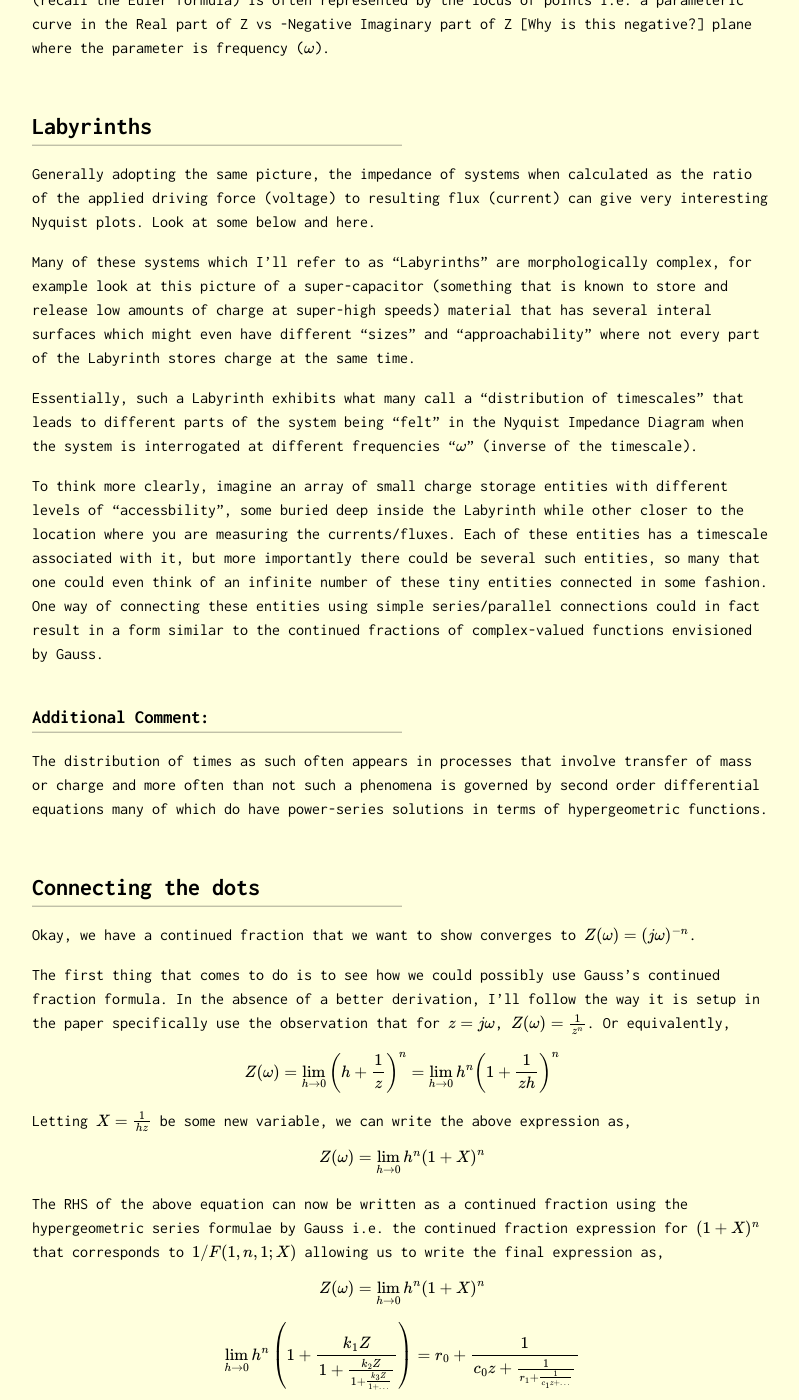
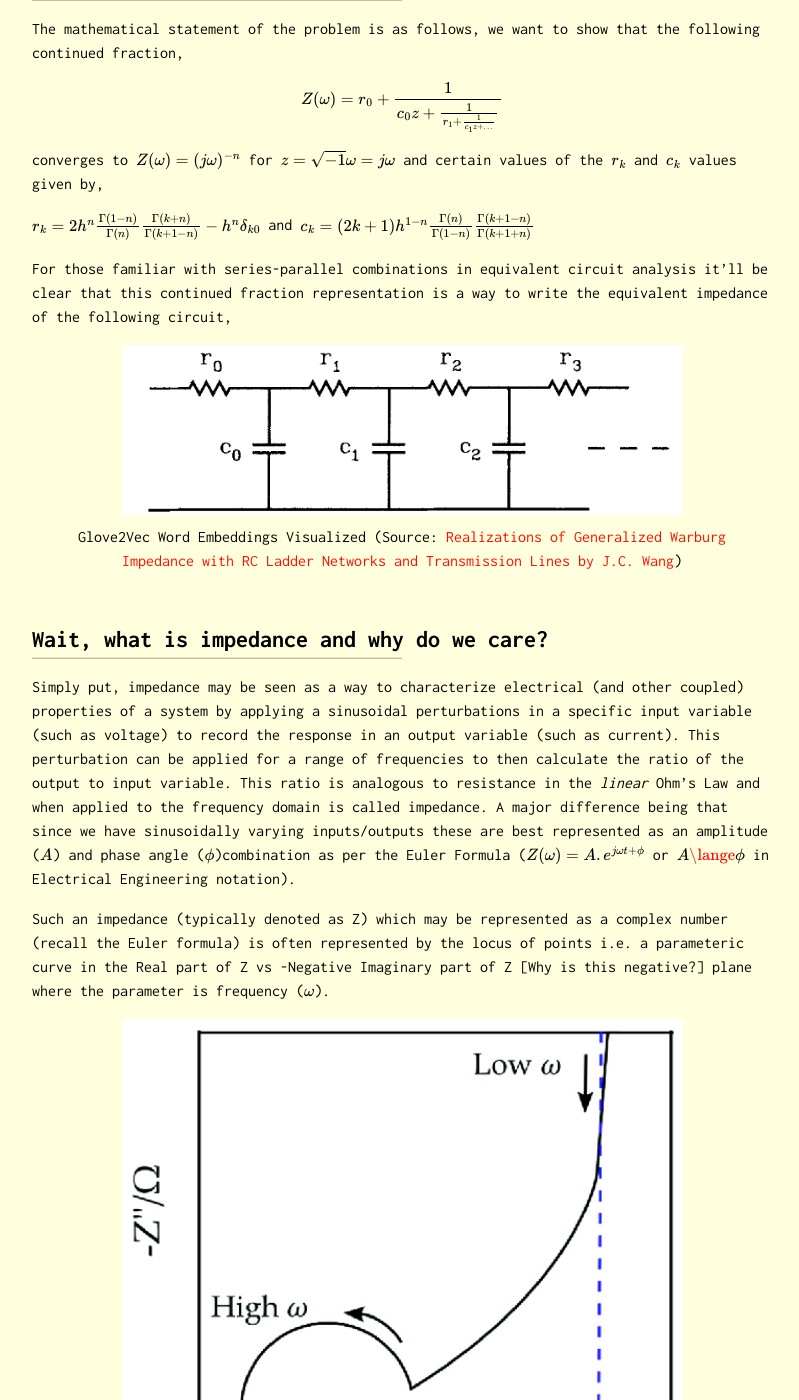
Before and after one commit to Oscuro-Phoenix/math-for-fun, a Jekyll site: the page built from _posts/2024-06-30-Problem-32.md, in a window 1280 px wide and 1400 px high, scrolled down 3705 px. Shown: the whole window, without its empty margins (238-1037 px from the left). Built offline with Jekyll 4.4.1, drawn with Linux system fonts in a browser that asks for light colours; formulas are drawn with MathJax 3; some of the changed text lies outside the part shown.

Commit message:
labyrinth

```diff
--- a/_posts/2024-06-30-Problem-32.md
+++ b/_posts/2024-06-30-Problem-32.md
@@ -16,6 +16,13 @@
 Let's say we have a stick of length $$x$$ and another stick of length $$y$$ where $$x > y$$. If I were to ask you to measure the longer stick $$x$$ using the shorter one $$y$$ there is one specific mathematical operation that immediately comes to mind i.e. division. Specifically, I would measure roughly $$x/y$$ times to see how many integer number of $$y$$ sticks can be composed to form the $$x$$ stick.
 
 Now let us say we can remove the measured portion from $$x$$ stick which leads to a reduced stick $$z = x - y\left \lfloor {x/y} \right \rfloor$$ which would necessarily have it's length lower than $$y$$. This makes $$y$$ the longer stick now! This puts us at a recursive spot where can mesure $$y$$ using $$z$$ stick. In fact, we could keep going like this until we are done "measuring" $$x$$, the stick we started with.
+
+
+<figure>
+<center><img style=" display: block; margin-left: auto; margin-right: auto;width: 85%;" src="../assets/prob32_sticks.jpg">
+	</center>
+	<figcaption> Sticks (<a href="https://m.media-amazon.com/images/I/61j7bQs9TtL._SL1000_.jpg">Source</a>) </figcaption>
+</figure>
 
 Wait, but how does all of this relate to continued fractions? Well, it'll be clear in a moment. Let's write out the math for what we just did.
 
@@ -124,13 +131,36 @@
 and
 $$c_k = (2k+1)h^{1-n}\frac{\Gamma(n)}{\Gamma(1-n)}\frac{\Gamma(k+1-n)}{\Gamma(k+1+n)}$$
 
+For those familiar with series-parallel combinations in equivalent circuit analysis it'll be clear that this continued fraction representation is a way to write the equivalent impedance of the following circuit,
+
+<figure>
+<center><img style=" display: block; margin-left: auto; margin-right: auto;width: 85%;" src="../assets/prob32_ckt1.png">
+    <figcaption>Glove2Vec Word Embeddings Visualized (Source: <a href="https://iopscience.iop.org/article/10.1149/1.2100789/pdf">Realizations of Generalized Warburg Impedance with RC Ladder Networks and Transmission Lines by J.C. Wang</a>) </figcaption>
+    </center>
+</figure>
+
 ## Wait, what is impedance and why do we care?
 
 Simply put, impedance may be seen as a way to characterize electrical (and other coupled) properties of a system by applying a sinusoidal perturbations in a specific input variable (such as voltage) to record the response in an output variable (such as current). This perturbation can be applied for a range of frequencies to then calculate the ratio of the output to input variable. This ratio is analogous to resistance in the *linear* Ohm's Law and when applied to the frequency domain is called impedance. A major difference being that since we have sinusoidally varying inputs/outputs these are best represented as an amplitude ($$A$$) and phase angle ($$\phi$$)combination as per the Euler Formula ($$Z(\omega) = A.e^{j\omega t + \phi}$$ or $$A \lange \phi$$ in Electrical Engineering notation).
 
 Such an impedance (typically denoted as Z) which may be represented as a complex number (recall the Euler formula) is often represented by the locus of points i.e. a parameteric curve in the Real part of Z vs -Negative Imaginary part of Z [Why is this negative?] plane where the parameter is frequency ($$\omega$$).
 
+
+<figure>
+<center><img style=" display: block; margin-left: auto; margin-right: auto;width: 85%;" src="../assets/prob32_nyq.png">
+	<figcaption> Nyquist Plot (<a href="https://www.researchgate.net/figure/Schematic-of-a-typical-Nyquist-plot-for-EDLC-supercapacitors_fig3_367664548">Source</a>) </figcaption>
+	</center>
+</figure>
+
 ## Labyrinths
+
+<figure>
+<center><img style=" display: block; margin-left: auto; margin-right: auto;width: 85%;" src="../assets/prob32_fig1.png">
+	<figcaption> Charging on labyrinth-like lattices (Source: <a href="https://www.pnas.org/doi/epdf/10.1073/pnas.2401656121">A network model to predict ionic transport in porous materials</a>) </figcaption>
+	</center>
+</figure>
+
+
 
 Generally adopting the same picture, the impedance of systems when calculated as the ratio of the applied driving force (voltage) to resulting flux (current) can give very interesting Nyquist plots. Look at some below and here.
 
```
Also changed, not shown: assets/prob32_ckt1.png (added), assets/prob32_fig1.png (added), assets/prob32_nyq.png (added), assets/prob32_sticks.jpg (added).
